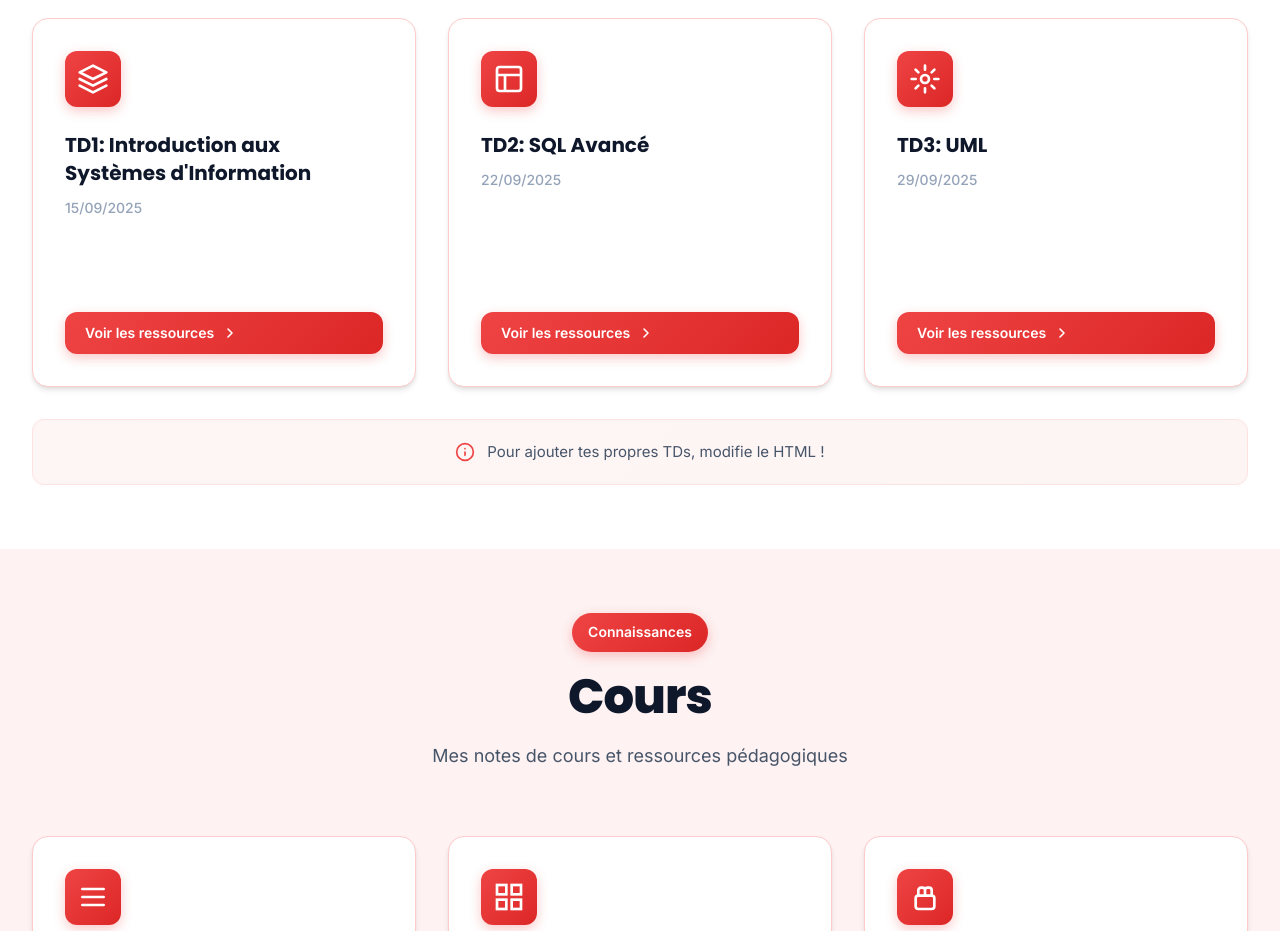
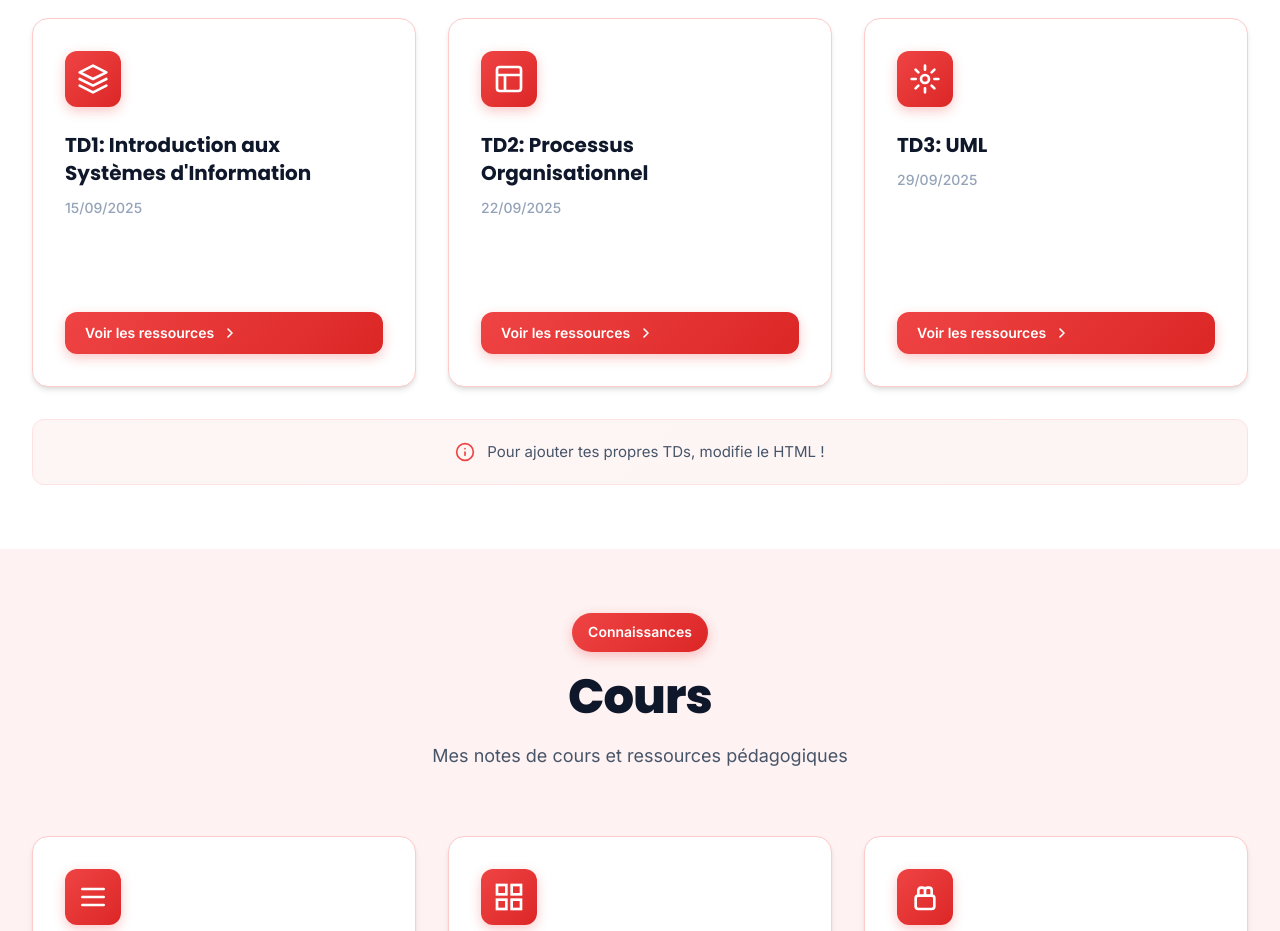
Before and after one commit to binksterrel/monportfolio, a React app: page index.html in a window 1280 px wide. Shown: the part 1140-2071 px from the top of the page. Built offline with nearby package versions, Linux system fonts and the light colour scheme.

Commit message:
Update index.html

```diff
--- a/index.html
+++ b/index.html
@@ -90,7 +90,7 @@
                         </svg>
                     </div>
                     <div class="card-header">
-                        <h3>TD2: SQL Avancé</h3>
+                        <h3>TD2: Processus Organisationnel</h3>
                         <span class="date">22/09/2025</span>
                     </div>
                     <p class="card-description">Requêtes complexes et optimisation</p>
```
